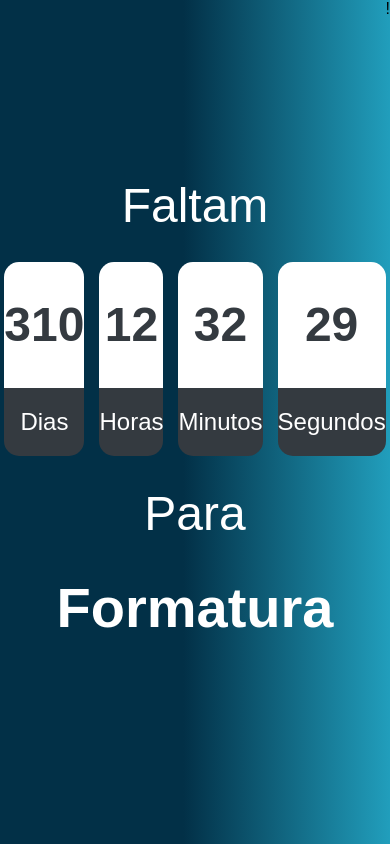
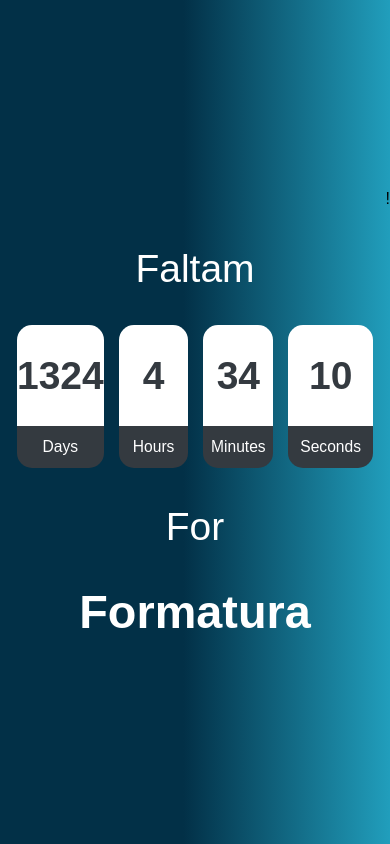
Before and after one commit to Alamito/TimeLeft-JS, a plain HTML site: page index.html in a window 390 px wide. Drawn offline with Linux system fonts and the light colour scheme; a web font is replaced by a local one.

Commit message:
feat - new responsive

```diff
--- a/css/responsive.css
+++ b/css/responsive.css
@@ -1,51 +1,55 @@
-@media screen and (max-width: 799px) {
+@media screen and (max-width: 918px) {
     .gridContainer {
-    grid-template-rows: 9vh 12vh 30vh 12vh 12vh 20vh;
+        grid-template-rows: 4vh 12vh 25vh 12vh 12vh 15vh;
     }
 
-  .days,
-  .hours,
-  .minutes,
-  .seconds {
-    font-size: 5rem;
-  }
-
-  .infoLow {
-    font-size: 2rem;
-  }
-
-  .gridContainer div:nth-child(2),
-  .gridContainer div:nth-child(11) {
-    font-size: 4rem;
+    .gridContainer div:nth-child(2), .gridContainer div:nth-child(11) {
+        font-size: 7vw;
     }
 
     .infoHigh {
-    font-size: 5rem;
+        font-size: 10vw;
     }
 }
 
-@media screen and (max-width: 529px) {
+@media screen and (max-width: 683px) {
     .gridContainer {
-    grid-template-rows: 19vh 12vh 15vh 8vh 12vh 12vh;
+        grid-template-rows: 4vh 12vh 15vh 7vh 12vh 15vh;
     }
 
-  .days,
-  .hours,
-  .minutes,
-  .seconds {
-    font-size: 3rem;
-  }
-
-  .infoLow {
-    font-size: 1.5rem;
-  }
-
-  .gridContainer div:nth-child(2),
-  .gridContainer div:nth-child(11) {
-    font-size: 3rem;
+    .gridContainer div:nth-child(2), .gridContainer div:nth-child(11) {
+        font-size: 7vw;
     }
 
     .infoHigh {
-    font-size: 3.5rem;
+        font-size: 10vw;
     }
 }
+
+@media screen and (max-width: 482px) {
+    .gridContainer {
+        grid-template-rows: 4vh 12vh 12vh 5vh 12vh 10vh;
+    }
+
+    .gridContainer div:nth-child(2), .gridContainer div:nth-child(11) {
+        font-size: 10vw;
+    }
+
+    .infoHigh {
+        font-size: 12vw;
+    }
+}
+
+@media screen and (max-width: 313px) {
+    .gridContainer {
+        grid-template-rows: 4vh 12vh 8vh 5vh 12vh 15vh;
+    }
+
+    .gridContainer div:nth-child(2), .gridContainer div:nth-child(11) {
+        font-size: 12vw;
+    }
+
+    .infoHigh {
+        font-size: 15vw;
+    }
+}
--- a/css/style.css
+++ b/css/style.css
@@ -2,17 +2,22 @@
     margin: 0;
     padding: 0;
     box-sizing: border-box;
-  font-family: "Martel Sans", sans-serif;
+    font-family: 'Martel Sans', sans-serif;
 }
 
 body {
+  display: flex;
+  width: 100vw;
+  height: 100vh;
+  justify-content: center;
+  align-items: center;
     background: rgb(2, 48, 71);
     background: linear-gradient(
         90deg,
         rgba(2, 48, 71, 1) 47%,
         rgba(33, 158, 188, 1) 100%
     );
-  overflow-y: hidden;
+    overflow: hidden;
 }
 
 .gridContainer {
@@ -20,12 +25,12 @@ body {
     grid-template-columns: 1fr 5fr 5fr 5fr 5fr 1fr;
     grid-template-rows: 4vh 12vh 40vh 12vh 12vh 15vh;
     grid-template-areas:
-    "event event event event event event"
-    "infoFaltam infoFaltam infoFaltam infoFaltam infoFaltam infoFaltam"
-    ". days hours minutes seconds ."
-    ". infoDays infoHours infoMinutes infoSeconds ."
-    "infoPara infoPara infoPara infoPara infoPara infoPara"
-    "infoEvent infoEvent infoEvent infoEvent infoEvent infoEvent";
+        'event event event event event event'
+        'infoFaltam infoFaltam infoFaltam infoFaltam infoFaltam infoFaltam'
+        '. days hours minutes seconds .'
+        '. infoDays infoHours infoMinutes infoSeconds .'
+        'infoPara infoPara infoPara infoPara infoPara infoPara'
+        'infoEvent infoEvent infoEvent infoEvent infoEvent infoEvent';
 }
 
 .event {
@@ -109,7 +114,7 @@ body {
     display: flex;
     justify-content: center;
     align-items: center;
-  font-size: 8rem;
+    font-size: 10vw;
     font-weight: bold;
     border-radius: 15px 15px 0 0;
 }
@@ -124,7 +129,7 @@ body {
     display: flex;
     justify-content: center;
     align-items: center;
-  font-size: 3.1rem;
+    font-size: 4vw;
     border-radius: 0 0 15px 15px;
 }
 
@@ -132,6 +137,6 @@ body {
     display: flex;
     justify-content: center;
     align-items: center;
-  font-size: 5.5rem;
+    font-size: 6.5vw;
     font-weight: bold;
 }
--- a/index.html
+++ b/index.html
@@ -15,16 +15,17 @@
     <div class="gridContainer">
         <div class="event">!</div>
         <div class="infoLow">Faltam</div>
-        <div class="days">310</div>
-        <div class="hours">12</div>
-        <div class="minutes">32</div>
-        <div class="seconds">29</div>
-        <div class="infoLow">Dias</div>
-        <div class="infoLow">Horas</div>
-        <div class="infoLow">Minutos</div>
-        <div class="infoLow">Segundos</div>
-        <div class="infoLow">Para</div>
+        <div class="days"></div>
+        <div class="hours"></div>
+        <div class="minutes"></div>
+        <div class="seconds"></div>
+        <div class="infoLow">Days</div>
+        <div class="infoLow">Hours</div>
+        <div class="infoLow">Minutes</div>
+        <div class="infoLow">Seconds</div>
+        <div class="infoLow">For</div>
         <div class="infoHigh">Formatura</div>
     </div>
+    <script src="script.js"></script>
 </body>
 </html>
--- a/script.js
+++ b/script.js
@@ -0,0 +1,35 @@
+const SECOND = 1000;
+const MINUTE = SECOND * 60;
+const HOUR = MINUTE * 60;
+const DAY = HOUR * 24;
+
+const boxDays = document.querySelector('.days');
+const boxHours = document.querySelector('.hours');
+const boxMinutes = document.querySelector('.minutes');
+const boxSeconds = document.querySelector('.seconds');
+
+let timeFuture = new Date('10/12/2026 00:00:00').getTime();
+
+const countDown = () => {
+    let timeNow = new Date(Date.now()).getTime();
+    let differenceFutureNow = timeFuture - timeNow;
+    printTimes(differenceFutureNow);
+};
+
+const printTimes = (differenceFutureNow) => {
+    boxDays.innerHTML = Math.floor(differenceFutureNow / DAY);
+    boxHours.innerHTML = Math.floor((differenceFutureNow % DAY) / HOUR);
+    boxMinutes.innerHTML = Math.floor((differenceFutureNow % HOUR) / MINUTE);
+    boxSeconds.innerHTML = Math.floor((differenceFutureNow % MINUTE) / SECOND);
+};
+
+setInterval(() => countDown(), SECOND);
+
+
+/* É UTILIZADO PARA MUDAR O TEMPO CONFORME O USUARIO DESEJA */
+function resetCountdown() {
+    clearInterval(x);
+    let date_end = document.form_main.date_end.value;
+    timeFuture = new Date(`${date_end} 00:00:00`).getTime();
+    x = setInterval(() => countDown(), second);
+}
```
Also changed, not shown: 1 other file. Lines whose indentation alone changed are shown as unchanged.
